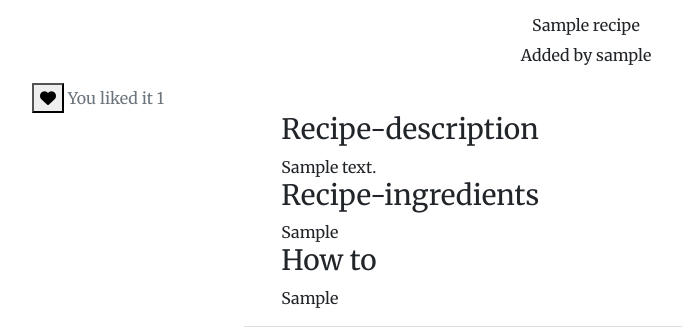
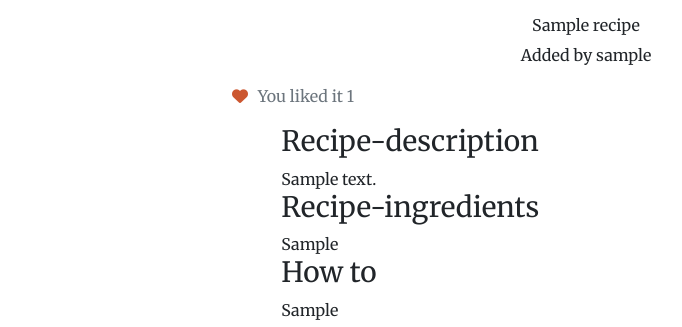
Before and after one commit to malinpalo/Tastebook, a Django app: a page that uses templates/recipe_detail.html in a window 1280 px wide. Shown: the part 520-847 px from the top of the page, without its empty margins (54-736 px from the left). Run offline with Django 3.2, Linux system fonts and the light colour scheme; a user stored in the database is signed in; tables that the repository leaves empty hold one stand-in row (values such as "Sample post"); some libraries are stand-ins or nearby versions; some web fonts are replaced.

Commit message:
Add style to like section

```diff
--- a/static/css/style.css
+++ b/static/css/style.css
@@ -166,6 +166,19 @@ body {
     font-weight: bold;
 }
 
+/* Likes */
+.likes-recipe {
+    width: 65%;
+    margin: 1rem auto;
+}
+
+.likes-recipe button {
+    color: #cc5730;
+    background: transparent;
+    border: none;
+}
+
+
 
 /* Footer */
 
--- a/templates/recipe_detail.html
+++ b/templates/recipe_detail.html
@@ -22,7 +22,7 @@
                 <h3 class="detail-heading text-center">{{ recipe.title }}</h3>
                 <p class="card-text text-center author"> Added by {{ recipe.author }}</p>
                 <!-- Likes section-->
-                <div class="likes_recipe">
+                <div class="likes-recipe">
                     {% if user.is_authenticated %}
                     <form class="d-inline" action="{% url 'recipe_like' recipe.slug %}" method="POST">
                         {% csrf_token %}
```
